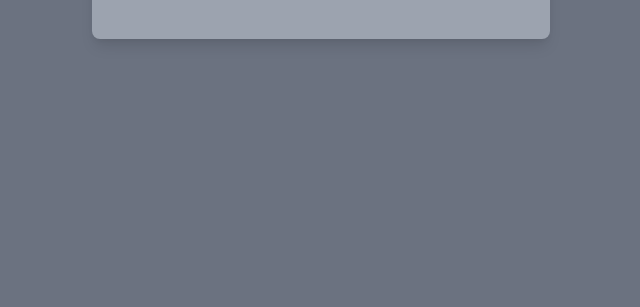
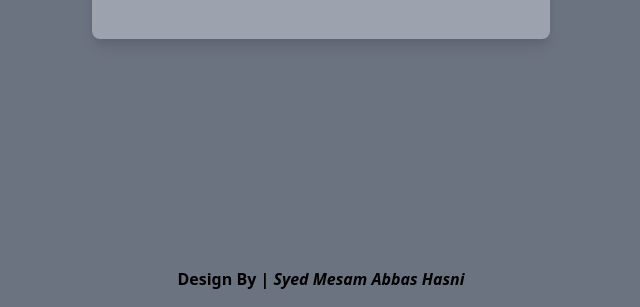
Before and after one commit to syedmeesum1/Month-Game, a plain HTML site: page index.html in a window 1280 px wide. Shown: the part 493-800 px from the top of the page, without its empty margins (319-959 px from the left). Drawn offline with nearby package versions, Linux system fonts and the light colour scheme.

Commit message:
index.html

```diff
--- a/index.html
+++ b/index.html
@@ -58,5 +58,8 @@
             </a>
         </div>
     </div>
+    <div class="fixed bottom-0 center-0 m-4">
+        <b><p>Design By <i>| Syed Mesam Abbas Hasni</i></p></b>
+    </div>
 </body>
 </html>
```
